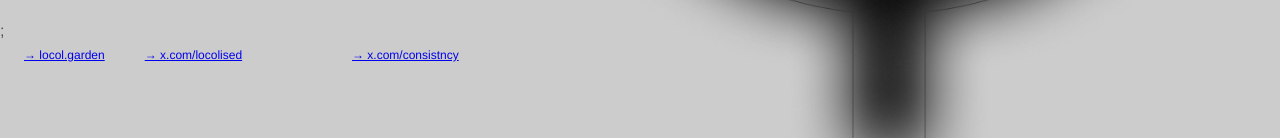
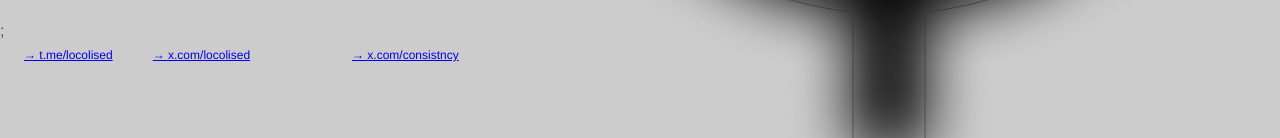
Before and after one commit to locols/mvp, a React (Vite) app: page / in a window 1280 px wide. Shown: the part 650-788 px from the top of the page. Built offline with nearby package versions, Linux system fonts and the light colour scheme.

Commit message:
add telegram link

```diff
--- a/src/App.tsx
+++ b/src/App.tsx
@@ -34,7 +34,7 @@ function App() {
             let them easily bootstrap capital and early users.
           </p>
           <div className="links">
-            <a href="https://locol.garden">→ locol.garden</a>
+            <a href="https://t.me/locolised">→ t.me/locolised</a>
             <a href="https://x.com/locolised">→ x.com/locolised</a>
           </div>
         </div>
```
